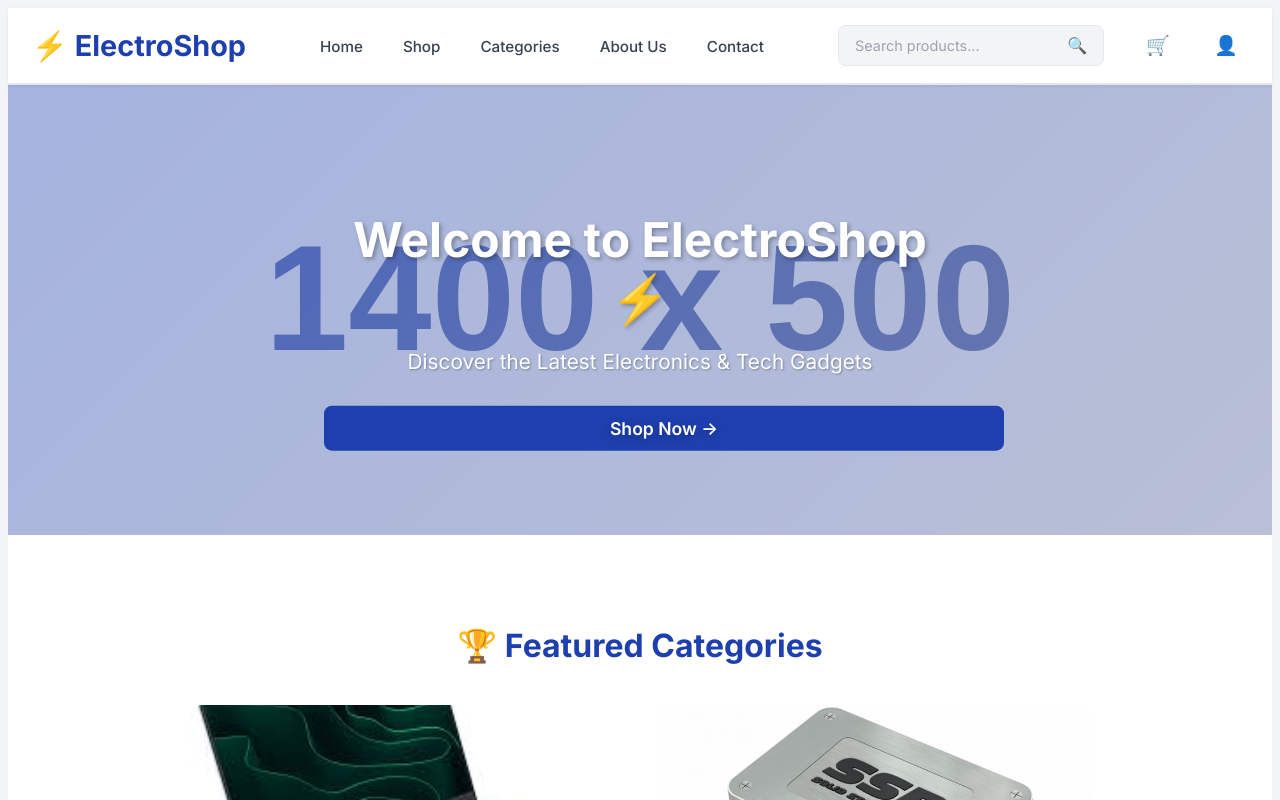
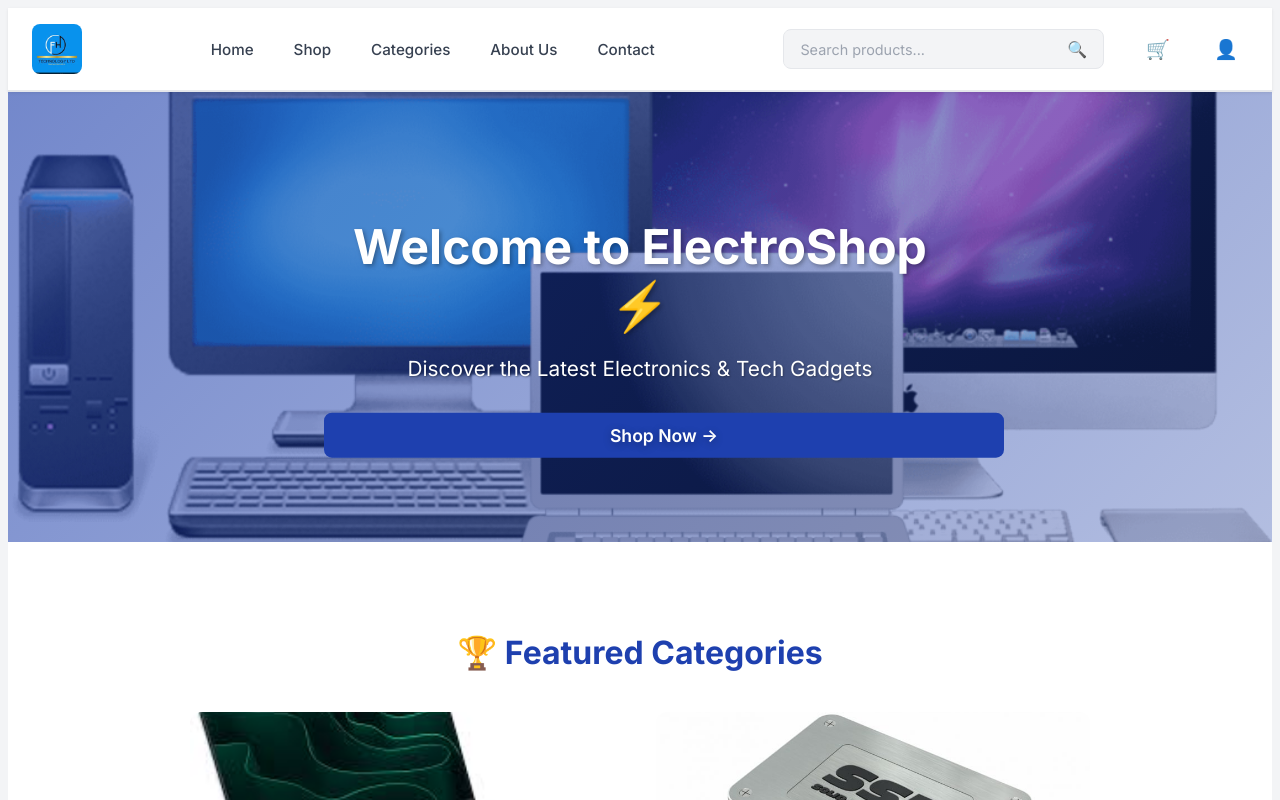
Before and after one commit to NadiaHirwa/FH-ecommerce, a React (Vite) app in the folder electronics-shop-frontend/: page / in a window 1280 px wide. Shown: the top 800 px of the page. Built offline with nearby package versions, Linux system fonts and the light colour scheme.

Commit message:
logo and banner

```diff
--- a/electronics-shop-frontend/src/components/Header/Header.css
+++ b/electronics-shop-frontend/src/components/Header/Header.css
@@ -22,19 +22,20 @@
 /* Logo */
 .logo a {
   text-decoration: none;
+  display: flex;
+  align-items: center;
 }
 
-.logo h1 {
-  margin: 0;
-  font-size: 1.8rem;
-  font-weight: 700;
-  color: #1e40af;
-  font-family: 'Inter', sans-serif;
-  transition: transform 0.3s ease;
+.logo-img {
+  height: 50px;
+  width: auto;
+  border-radius: 8px;
+  transition: transform 0.3s ease, box-shadow 0.3s ease;
 }
 
-.logo h1:hover {
+.logo-img:hover {
   transform: scale(1.05);
+  box-shadow: 0 2px 8px rgba(30, 64, 175, 0.2);
 }
 
 /* Navigation */
--- a/electronics-shop-frontend/src/components/Header/Header.tsx
+++ b/electronics-shop-frontend/src/components/Header/Header.tsx
@@ -1,4 +1,5 @@
 import React, { useState } from 'react';
+import logo from '../../assets/logo.jpg';
 import './Header.css';
 
 interface HeaderProps {
@@ -32,7 +33,7 @@ export const Header: React.FC<HeaderProps> = ({
         {/* Logo - Top Left */}
         <div className="logo">
           <a href="/" title="Go to homepage">
-            <h1>⚡ ElectroShop</h1>
+            <img src={logo} alt="ElectroShop" className="logo-img" />
           </a>
         </div>
 
--- a/electronics-shop-frontend/src/pages/Home/Home.css
+++ b/electronics-shop-frontend/src/pages/Home/Home.css
@@ -4,9 +4,9 @@
 
 /* Hero Banner */
 .hero-banner {
-  background: linear-gradient(135deg, #1e40af 0%, #1e40af80 100%),
-    url('https://via.placeholder.com/1400x500?text=Electronics+Hero') center/cover;
-  background-blend-mode: overlay;
+  background-size: cover;
+  background-position: center;
+  background-attachment: fixed;
   height: 450px;
   display: flex;
   align-items: center;
@@ -15,6 +15,17 @@
   color: white;
   position: relative;
   overflow: hidden;
+}
+
+.hero-banner::before {
+  content: '';
+  position: absolute;
+  top: 0;
+  left: 0;
+  right: 0;
+  bottom: 0;
+  background: linear-gradient(135deg, rgba(30, 64, 175, 0.6) 0%, rgba(30, 64, 175, 0.3) 100%);
+  z-index: 1;
 }
 
 .hero-content {
--- a/electronics-shop-frontend/src/pages/Home/Home.tsx
+++ b/electronics-shop-frontend/src/pages/Home/Home.tsx
@@ -8,6 +8,7 @@ import keyboard from '../../assets/categories/keyboard-mouse.jpg';
 import headphones from '../../assets/categories/headphones.jpg';
 import storage from '../../assets/categories/storage.jpg';
 import accessory from '../../assets/categories/accessory.jpg';
+import heroBanner from '../../assets/hero-banner.png';
 import './Home.css';
 
 const Home: React.FC = () => {
@@ -128,7 +129,7 @@ const Home: React.FC = () => {
   return (
     <div className="home-page">
       {/* Hero Banner */}
-      <section className="hero-banner">
+      <section className="hero-banner" style={{ backgroundImage: `url(${heroBanner})` }}>
         <div className="hero-content">
           <h1>Welcome to ElectroShop ⚡</h1>
           <p>Discover the Latest Electronics & Tech Gadgets</p>
```
